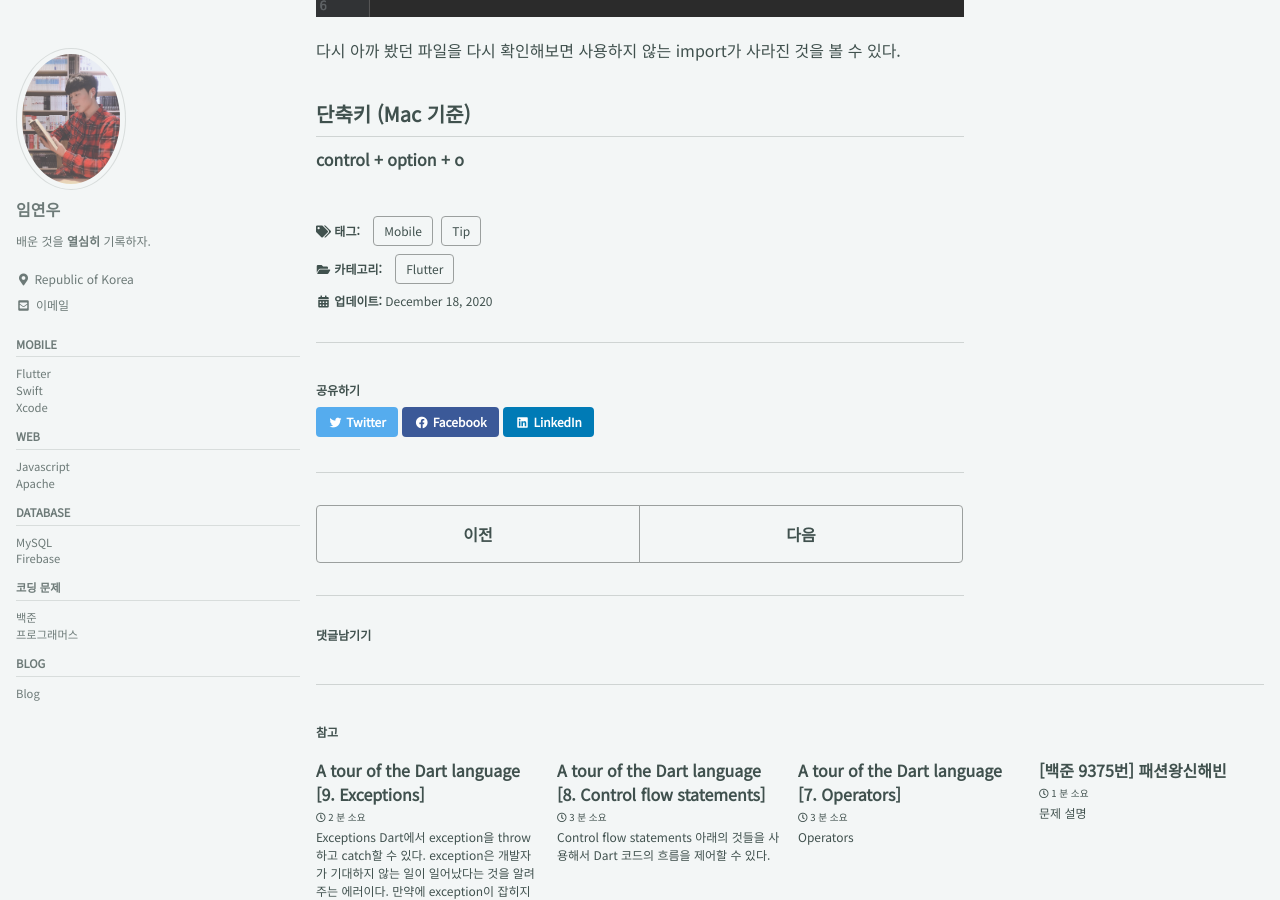
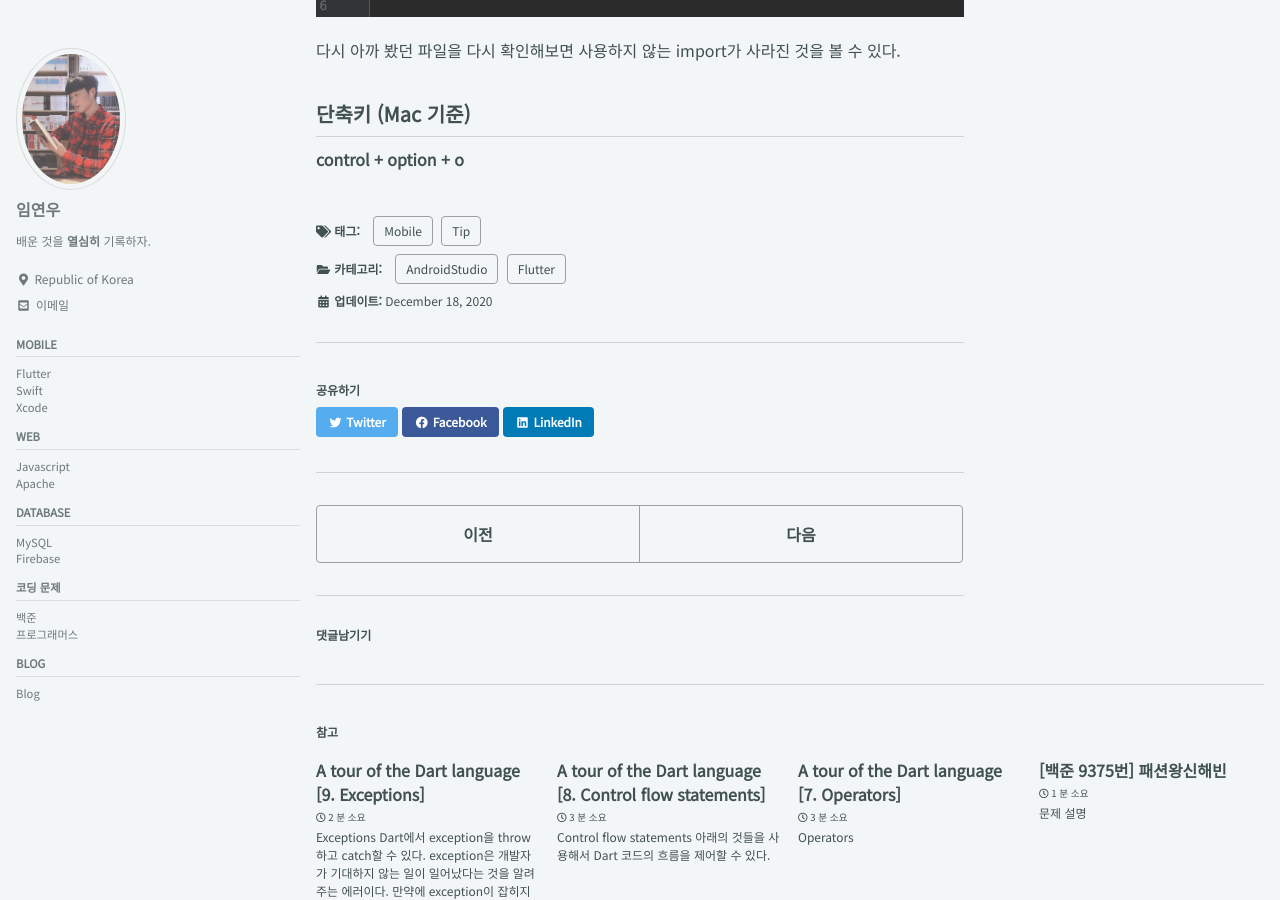
Before and after one commit to terry1213/terry1213.github.io, a Jekyll site: the page built from _posts/2020-12-18-android-studio-flutter-delete-import.md, in a window 1280 px wide and 900 px high, scrolled down 1128 px. Built offline with Jekyll 4.4.1, drawn with Linux system fonts in a browser that asks for light colours; cached includes are drawn as plain includes; comment, search, counter and statistics services are not loaded.

Commit message:
[UPDATE] AndroidStudio 카테고리 추가

```diff
--- a/_posts/2020-12-18-android-studio-flutter-delete-import.md
+++ b/_posts/2020-12-18-android-studio-flutter-delete-import.md
@@ -2,6 +2,7 @@
 title: "[Android Studio] [Flutter] 사용하지 않는 import 자동 삭제"
 categories:
 - Flutter
+- AndroidStudio
 tags:
 - Mobile
 - Tip
```
